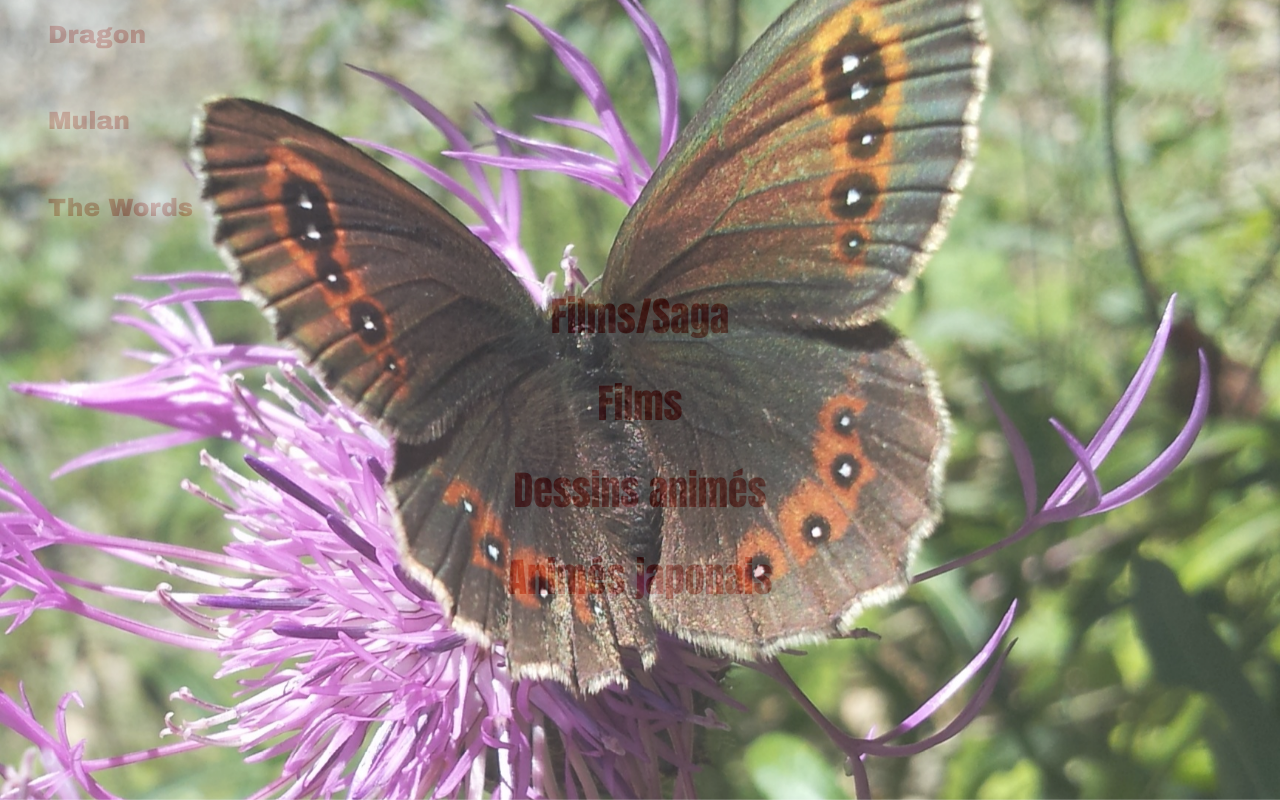
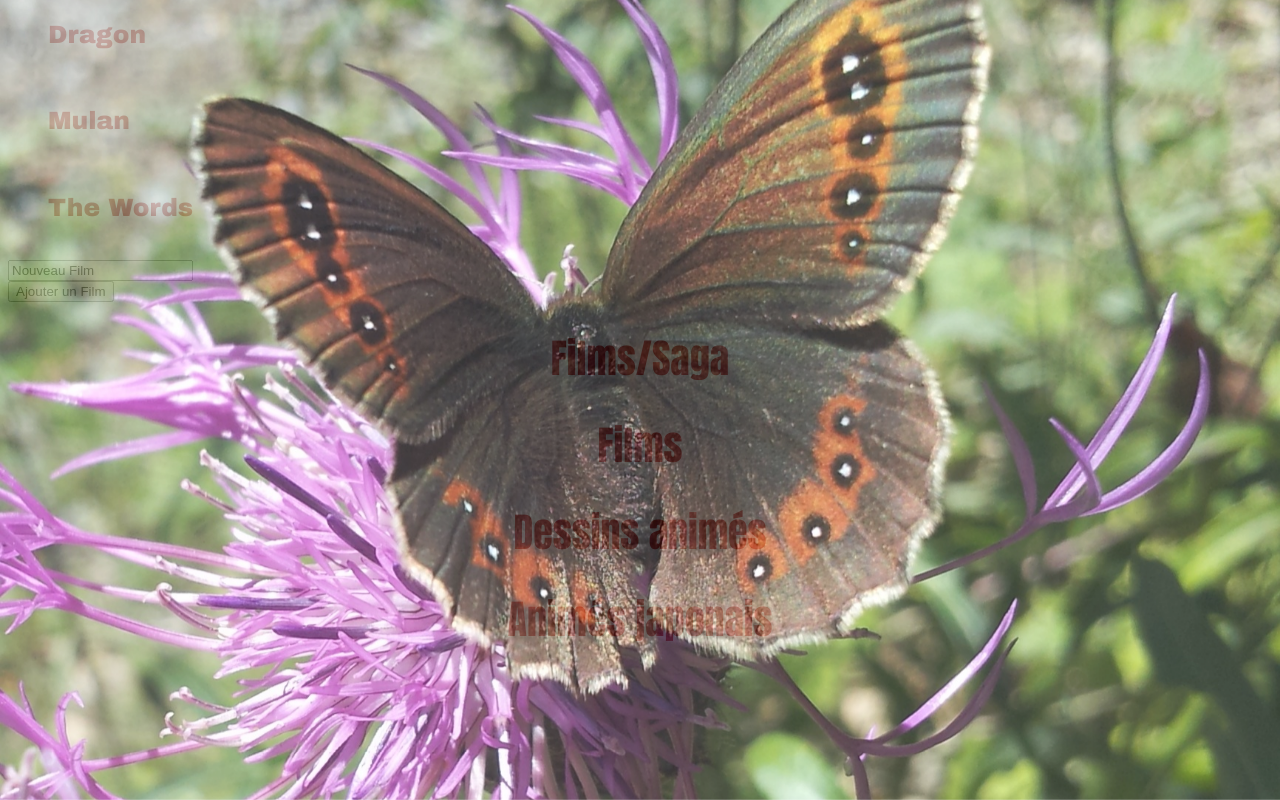
Before and after one commit to Em3line/Liste_films, a Flask app: page / in a window 1280 px wide. Run offline with Flask 2, Linux system fonts and the light colour scheme.

Commit message:
Add form

```diff
--- a/liste_films/templates/index.html
+++ b/liste_films/templates/index.html
@@ -1,8 +1,15 @@
 {% extends 'base.html' %}
 
 {% block index %}
+
+<form name="form1">
+  <input type="text" name="input" value="Nouveau Film"><br>
+  <input type="button" name="bouton" value="Ajouter un Film" onClick="formAddFilm()">
+</form>
+
+
   <h1>Films/Saga</h1>
-  <script src="liste_films.js"></script>
+
 
 
   <h1>Films</h1>
```
